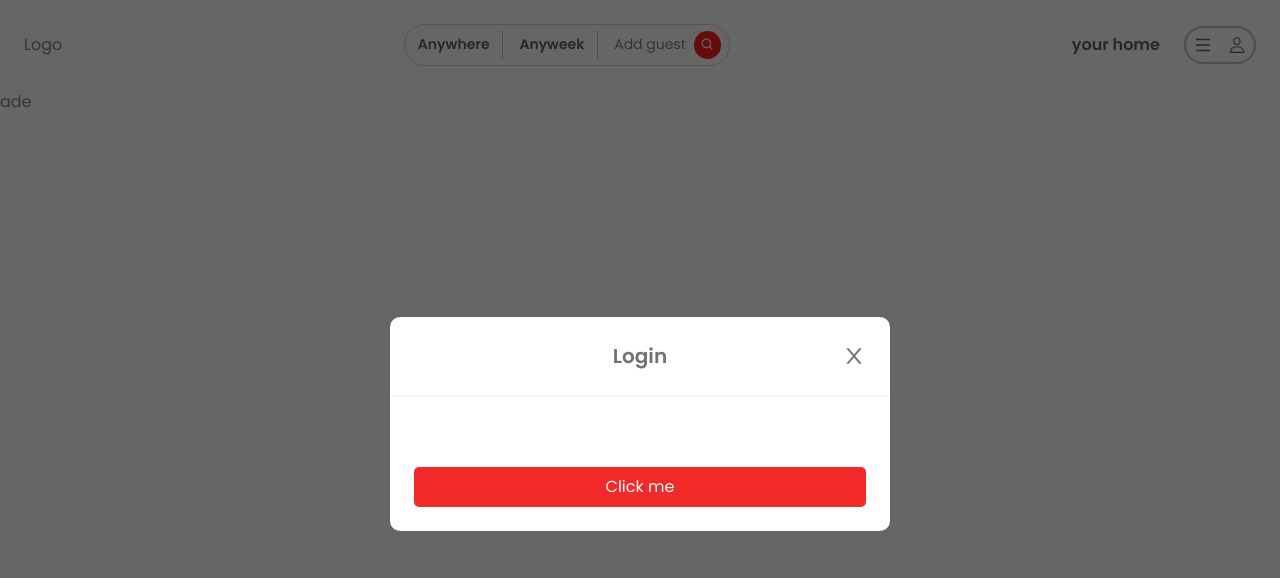
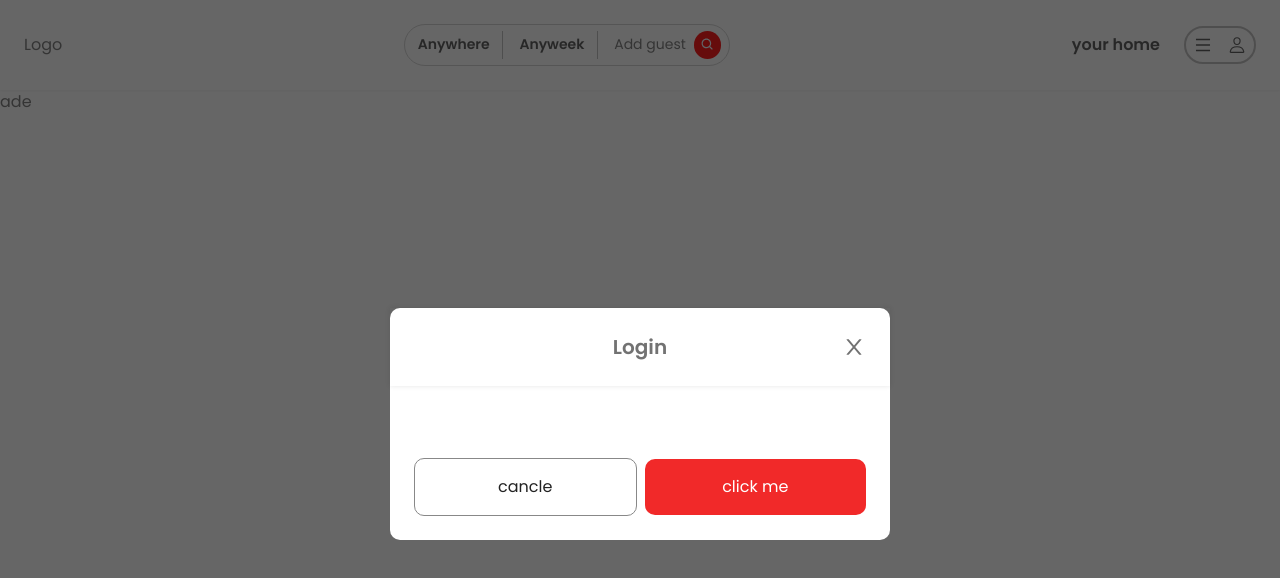
Before and after one commit to Ezeh20/listing, a Next.js app: page / in a window 1280 px wide. Shown: the top 578 px of the page. Built offline with nearby package versions, Linux system fonts and the light colour scheme.

Commit message:
working on the general modal

```diff
--- a/app/Components/Button/Button.module.scss
+++ b/app/Components/Button/Button.module.scss
@@ -4,6 +4,11 @@
     justify-content: center;
     width: 100%;
     border-radius: 10px;
+    transition: all 300ms linear;
+
+    &:hover {
+        opacity: .8;
+    }
 }
 
 .outline {
@@ -26,3 +31,12 @@
 .normal {
     padding: 1rem;
 }
+
+.disabled {
+    opacity: .5;
+
+    &:hover {
+        cursor: not-allowed;
+        opacity: .5;
+    }
+}
--- a/app/Components/Button/Button.tsx
+++ b/app/Components/Button/Button.tsx
@@ -13,16 +13,20 @@ interface ButtonProps {
 const Button: React.FC<ButtonProps> = ({
   label,
   onClick,
+  disabled,
   outline,
   icon: Icon,
   small,
 }) => {
-
   return (
-    <button className={`${styles.btn}
-    ${small ? `${styles.small}`:`${styles.normal}`}
+    <button
+      className={`${styles.btn}
+    ${small ? `${styles.small}` : `${styles.normal}`}
     ${outline ? `${styles.outline}` : `${styles.noOutline}`}
-    `}>
+    ${disabled ? `${styles.disabled}` : ""}
+    `}
+      onClick={onClick}
+      disabled={disabled}>
       {Icon && <Icon />}
       <span>{label}</span>
     </button>
--- a/app/Components/Modal/Modal.module.scss
+++ b/app/Components/Modal/Modal.module.scss
@@ -74,7 +74,7 @@
                     flex-direction: column;
                     padding: 1.5rem;
 
-                    .footerContainer {
+                    .footerContent {
                         display: flex;
                         align-items: center;
                         width: 100%;
--- a/app/Components/Modal/Modal.tsx
+++ b/app/Components/Modal/Modal.tsx
@@ -91,7 +91,19 @@ const Modal: React.FC<ModalProps> = ({
               {/* footer */}
               <div className={styles.footer}>
                 <div className={styles.footerContent}>
-                  <Button label="Click me" small />
+                  {secondaryAction && secondaryActionLabel && (
+                    <Button
+                      outline
+                      label={secondaryActionLabel}
+                      disabled={disabled}
+                      onClick={handleSecondaryAction}
+                    />
+                  )}
+                  <Button
+                    label={actionLabel}
+                    disabled={disabled}
+                    onClick={handleAction}
+                  />
                 </div>
               </div>
             </div>
--- a/app/layout.tsx
+++ b/app/layout.tsx
@@ -22,7 +22,13 @@ export default function RootLayout({
   return (
     <html lang="en">
       <body className={poppins.className}>
-        <Modal isOpen title="Login" />
+        <Modal
+          actionLabel="click me"
+          secondaryActionLabel="cancle"
+          secondaryAction
+          isOpen
+          title="Login"
+        />
         <Navbar />
         {children}
       </body>
```
